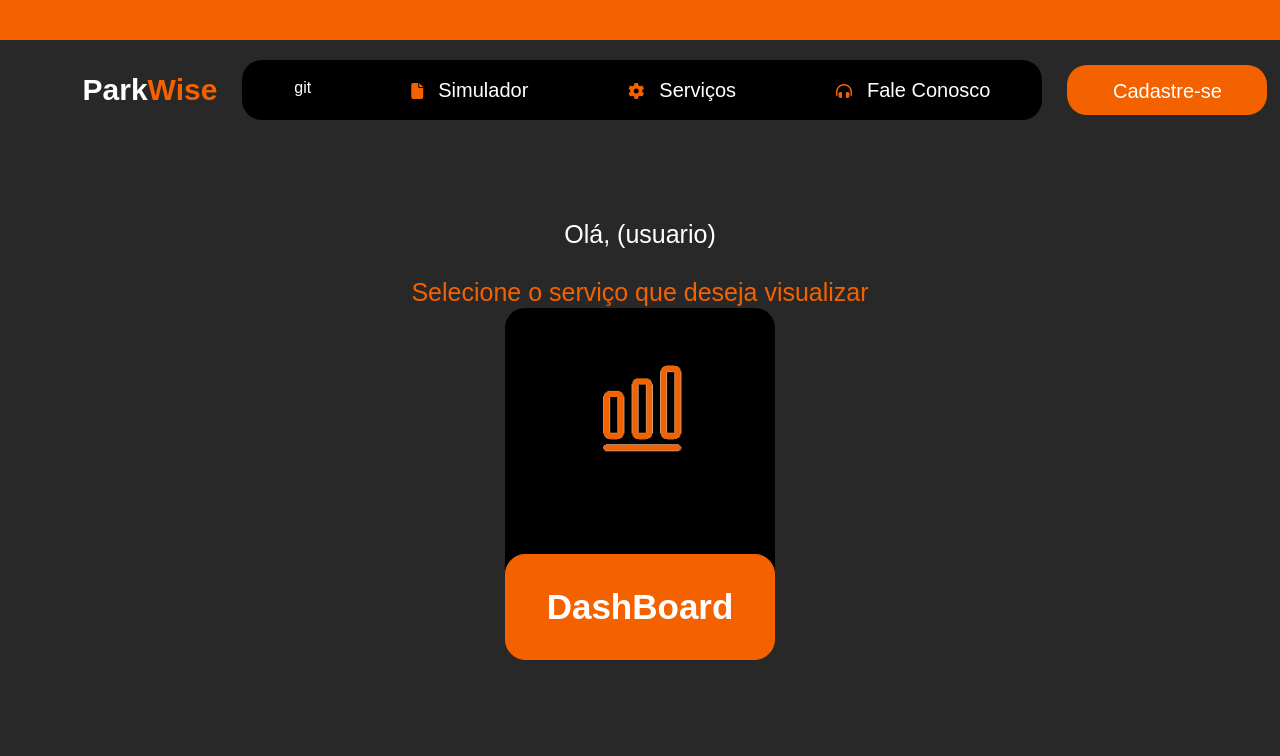
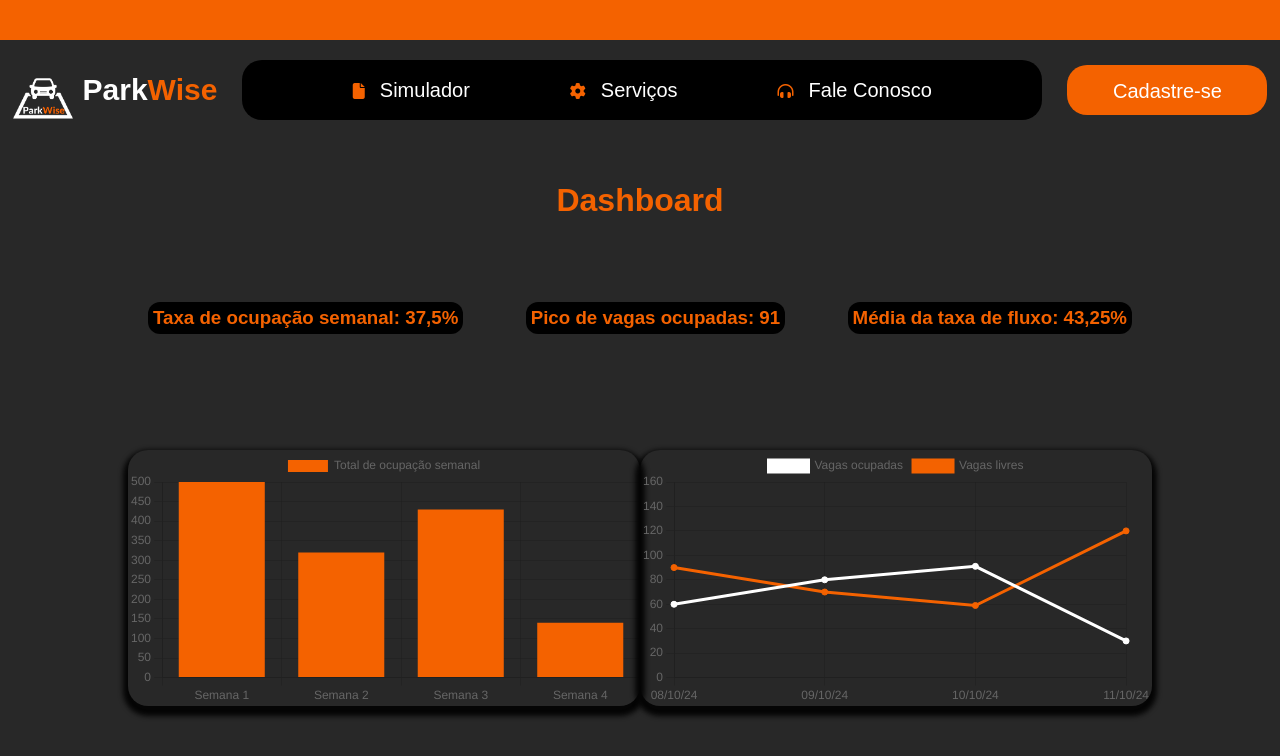
Before and after one commit to joaogcr/Parkwise, a plain HTML site: page Site/telas dashboard/telaDash.html in a window 1280 px wide. Drawn offline with nearby package versions, Linux system fonts and the light colour scheme.

Commit message:
Dash + Cadastro

```diff
--- a/Site/telas dashboard/estiloDash.css
+++ b/Site/telas dashboard/estiloDash.css
@@ -98,69 +98,49 @@ section>a>button {
 .container {
 
     display: flex;
-    padding: 100px;
-    width: 100%;
-    height: 80vh;
+    padding: 20px;
+    width: 80%;
+    margin: auto;
+    height: calc(100vh - 120px);
     justify-content: space-around;
     align-items: center;
     flex-direction: column;
 
 }
 
-.img-box {
-    padding: 25px;
-    text-align: center;
-    width: 100%;
-}
-
-.img-box img{
-    width: 70%;
-}
-
-#ola {
-    color: white;
-}
-
-#selecione-servico {
+.container h1 {
     color: #F46200;
 }
 
-.escrita {
+.container .title{
+    width: 100%;
+    color: #F46200;
+    align-items: center;
     display: flex;
-    flex-direction: column;
-    align-items: center;
-    font-size: 25px;
+    justify-content: space-between;
 }
 
-.box {
-
-    background-color: #000000;
-    border-radius: 20px;
+.container div{
     display: flex;
-    flex-direction: column;
-    justify-content: space-between;
-    width: 25%;
-    height: 80%;
-
+    align-items: center;
+    text-align: center;
 }
 
-h3 {
-    font-size: 35px;
+.title div h3 {
+    display: flex;
+    justify-content: space-around;
+    background-color: #000000;
+    padding: 5px;
+    border-radius:  12px;
 }
 
-.barra {
+canvas {
+    transition: 0.3s ease;
+    border-radius: 20px;
+    box-shadow: 0 5px 5px 5px rgba(5, 5, 5, 5);
+}
 
-    border: #F46200 1px solid;
-    background-color: #F46200;
-    color: white;
-    border-radius: 20px;
-    display: flex;
-    align-items: center;
-    justify-content: center;
-    flex-direction: column;
-    align-self: flex-end;
-    width: 100%;
-    height: 30%;
-    cursor: pointer;
-
+canvas:hover {
+    transform: scale(1.05);
+    transition: 0.3s ease;
 }
--- a/Site/telas dashboard/telaDash.html
+++ b/Site/telas dashboard/telaDash.html
@@ -4,57 +4,136 @@
 <head>
     <meta charset="UTF-8" />
     <meta name="viewport" content="width=device-width, initial-scale=1.0" />
-    <title>ParkWise - login</title>
+    <title>ParkWise - Dashboard</title>
     <link rel="stylesheet" href="estiloDash.css" />
     <link rel="stylesheet" href="https://cdnjs.cloudflare.com/ajax/libs/font-awesome/6.6.0/css/all.min.css" />
-    <link rel="shortcut icon" href="imagem/Logo_ParkWise_black.png" type="image/x-icon" />
+    <link rel="shortcut icon" href="../Cadastro/imagem/Logo_ParkWise_black.png" type="image/x-icon" />
+    <script src="https://cdn.jsdelivr.net/npm/chart.js"></script>
 </head>
 
 <body>
     <div class="orange-line"></div>
     <section>
         <div class="logo">
-            <img src="../Site/Homepage/images/logo1.png" alt="" />
+            <img src="../Cadastro/imagem/Logo_ParkWise.png" alt="" />
             <h2>Park<span>Wise</span></h2>
         </div>
 
         <div class="menu">
-            <ul>git
+            <ul>
                 <li><i class="fa-solid fa-file"></i><a href="../../Calculadora/calculadora.html">Simulador</a></li>
                 <li><i class="fa-solid fa-gear"></i><a href="../../Serviços/Serviços.html">Serviços</a></li>
                 <li><i class="fa-solid fa-headphones-simple"></i><a href="../FaleConosco/faleconosco.html">Fale
                         Conosco</a></li>
             </ul>
         </div>
-        <a href="../../Cadastro/tela_cadastro.html"><button>Cadastre-se</button></a>
+        <a href="../Cadastro/tela_cadastro.html"><button>Cadastre-se</button></a>
     </section>
 
+
     <div class="container">
-        <div class="escrita">
-            <p id="ola">Olá, (usuario)</p>
-            <br>
-            <p id="selecione-servico">Selecione o serviço que deseja visualizar</p>
-        </div>
-        <div class="box">
-            <div class="img-box">
-                <img src="../telas dashboard/imagens/image.png" alt="imagem">
+        <h1>Dashboard</h1>
+
+        <div class="title">
+            <div>
+                <h3>Taxa de ocupação semanal: 37,5% </h3>
             </div>
-
-            <div onclick="dash()" class="barra">
-
-                <h3>DashBoard</h3>
-
+            <div>
+                <h3>Pico de vagas ocupadas: 91 </h3>
+            </div>
+            <div>
+                <h3>Média da taxa de fluxo: 43,25% </h3>
             </div>
         </div>
+        <div>
+        <div style="position: relative; height:40vh; width:40vw">
+            <canvas id="myChart"></canvas>
+        </div>
+
+        <div style="position: relative; height:40vh; width:40vw">
+            <canvas id="myChart2"></canvas>
+        </div>
+    </div>
     </div>
 
 </body>
 
 <script>
 
-    function dash() {
+    const labels = [
+        'Semana 1',
+        'Semana 2',
+        'Semana 3',
+        'Semana 4',
+    ];
 
-        window.location.href = "teste.html"
-    }
+    const data = {
+        labels: labels,
+        datasets: [{
+            label: 'Total de ocupação semanal',
+            backgroundColor: '#F46200',
+            borderColor: 'black',
+            data: [500, 320, 430, 140],
+        },
+
+        ]
+
+    };
+
+    const config = {
+        type: 'bar',
+        data: data,
+        options: {}
+    };
 
 </script>
+
+<script>
+    const labels2 = [
+        '08/10/24',
+        '09/10/24',
+        '10/10/24',
+        '11/10/24',
+    ];
+
+    const data2 = {
+        labels: labels2,
+        datasets: [{
+            label: 'Vagas ocupadas',
+            backgroundColor: 'white',
+            borderColor: 'white',
+            data: [60, 80, 91, 30, 145],
+        },
+
+        {
+            label: 'Vagas livres',
+            backgroundColor: '#F46200',
+            borderColor: '#F46200',
+            data: [90, 70, 59, 120, 0],
+        }
+        ]
+
+    };
+
+    const config2 = {
+        type: 'line',
+        data: data2,
+        options: {}
+    };
+
+</script>
+
+<script>
+    const myChart = new Chart(
+        document.getElementById('myChart'),
+        config
+    );
+</script>
+
+<script>
+    const myChart2 = new Chart(
+        document.getElementById('myChart2'),
+        config2
+    );
+</script>
+</html>
```
Also changed, not shown: Site/Cadastro/estilo.css (+2 -9 lines), Site/Cadastro/script.js (+21 -3 lines), Site/Cadastro/tela_cadastro.html (+13 -3 lines).
